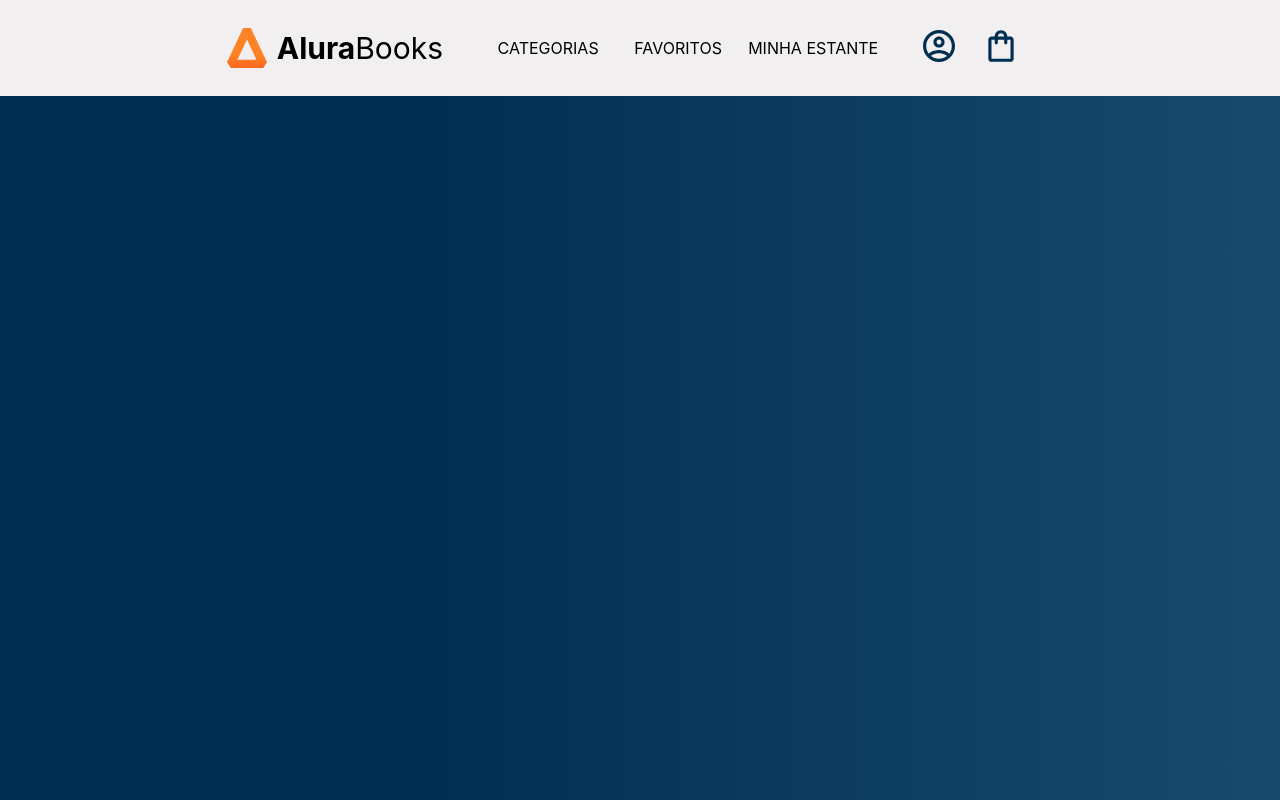
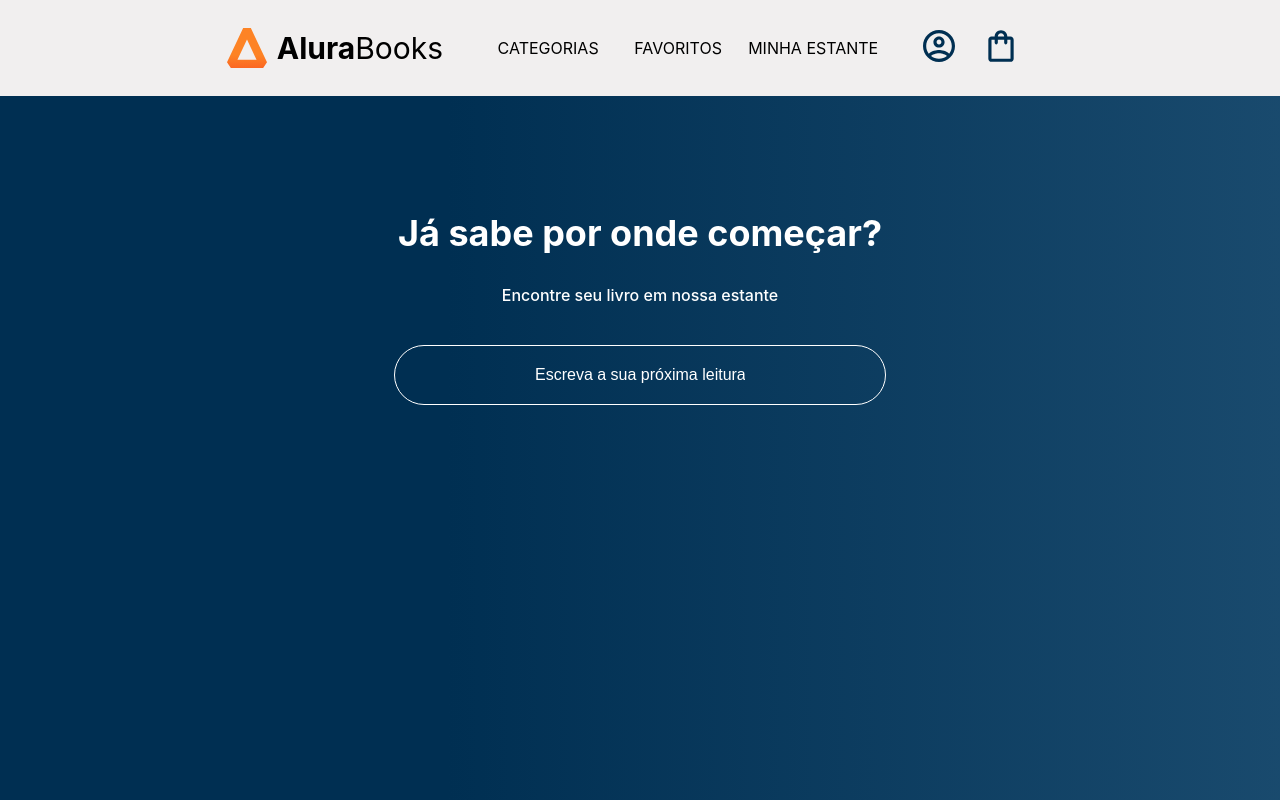
Before and after one commit to Bento-Hertz/Alura-Books, a React (Create React App) app: page / in a window 1280 px wide. Built offline with nearby package versions, Linux system fonts and the light colour scheme.

Commit message:
searchbar implemented on menu

```diff
--- a/src/App.js
+++ b/src/App.js
@@ -1,20 +1,18 @@
 import Header from './componentes/Header';
+import Pesquisa from './componentes/Pesquisa';
 import styled from 'styled-components';
 
 const AppContainer = styled.div`
   width: 100vw;
   height: 100vh;
   background-image: linear-gradient(90deg, #002F52 35%, #326589 165%);
-
-  li {
-    list-style: none;
-  }
 `
 
 function App() {
   return (
     <AppContainer>
-      <Header/>
+      <Header />
+      <Pesquisa />
     </AppContainer>
   );
 }
--- /dev/null
+++ b/src/componentes/Input/index.js
@@ -0,0 +1,20 @@
+import styled from "styled-components";
+
+const Input = styled.input`
+    order: 1px solid #FFF;
+    background: transparent;
+    border: 1px solid #FFF;
+    padding: 20px 140px;
+    border-radius: 50px;
+    width: 210px;
+    color: #FFF;
+    font-size: 16px;
+    margin-bottom: 10px;
+
+    &::placeholder {
+        color: #FFF;
+        font-size: 16px;
+    }
+`
+
+export default Input;
--- /dev/null
+++ b/src/componentes/Pesquisa/index.js
@@ -0,0 +1,36 @@
+import Input from '../Input';
+import styled from 'styled-components';
+
+const PesquisaContainer = styled.section`
+    background-image: linear-gradient(90deg, #002F52 35%, #326589 165%);
+    color: #FFF;
+    text-align: center;
+    padding: 85px 0;
+    height: 270px;
+    width: 100%;
+`
+const Titulo = styled.h2`
+    color: #FFF;
+    font-size: 36px;
+    text-align: center;
+    width: 100%;
+`
+const Subtitulo = styled.h3`
+    font-size: 16px;
+    font-weight: 500;
+    margin-bottom: 40px;
+`
+
+function Pesquisa() {
+    return (
+        <PesquisaContainer>
+            <Titulo>Já sabe por onde começar?</Titulo>
+            <Subtitulo>Encontre seu livro em nossa estante</Subtitulo>
+            <Input
+                placeholder="Escreva a sua próxima leitura"
+            />
+        </PesquisaContainer>
+    )
+}
+
+export default Pesquisa;
--- a/src/index.css
+++ /dev/null
@@ -1,13 +0,0 @@
-body {
-  margin: 0;
-  font-family: -apple-system, BlinkMacSystemFont, 'Segoe UI', 'Roboto', 'Oxygen',
-    'Ubuntu', 'Cantarell', 'Fira Sans', 'Droid Sans', 'Helvetica Neue',
-    sans-serif;
-  -webkit-font-smoothing: antialiased;
-  -moz-osx-font-smoothing: grayscale;
-}
-
-code {
-  font-family: source-code-pro, Menlo, Monaco, Consolas, 'Courier New',
-    monospace;
-}
--- a/src/index.js
+++ b/src/index.js
@@ -1,13 +1,34 @@
 import React from 'react';
 import ReactDOM from 'react-dom/client';
-import './index.css';
 import App from './App';
 import reportWebVitals from './reportWebVitals';
+import { createGlobalStyle } from 'styled-components';
+
+const GlobalStyle = createGlobalStyle`
+  body {
+    margin: 0;
+    font-family: -apple-system, BlinkMacSystemFont, 'Segoe UI', 'Roboto', 'Oxygen',
+      'Ubuntu', 'Cantarell', 'Fira Sans', 'Droid Sans', 'Helvetica Neue',
+      sans-serif;
+    -webkit-font-smoothing: antialiased;
+    -moz-osx-font-smoothing: grayscale;
+  }
+
+  code {
+    font-family: source-code-pro, Menlo, Monaco, Consolas, 'Courier New',
+      monospace;
+  }
+
+  li {
+    list-style: none;
+  }
+`
 
 const root = ReactDOM.createRoot(document.getElementById('root'));
 root.render(
   <React.StrictMode>
-    <App />
+    <GlobalStyle/>
+    <App/>
   </React.StrictMode>
 );
 
```
